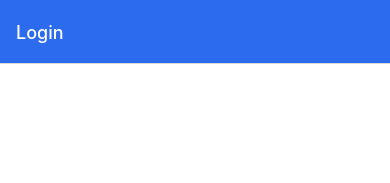
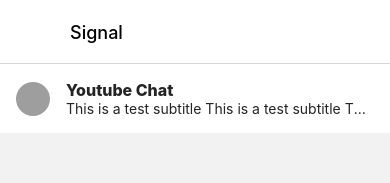
Before and after one commit to electrojam/signal-clone-yt, a React Native app: screen /Home in a window 390 px wide. Shown: the top 183 px of the page. Built offline with nearby package versions, Linux system fonts and the light colour scheme; grey boxes are pictures that could not be loaded.

Commit message:
updateProfile solved + HomeScreen chats

```diff
--- a/App.js
+++ b/App.js
@@ -4,6 +4,7 @@
 import { createNativeStackNavigator } from '@react-navigation/native-stack';
 import LoginScreen from './screens/LoginScreen';
 import RegisterScreen from './screens/RegisterScreen';
+import HomeScreen from './screens/HomeScreen';
 
 const Stack = createNativeStackNavigator()
 
@@ -16,9 +17,13 @@
 export default function App() {
   return (
     <NavigationContainer>
-      <Stack.Navigator screenOptions={globalScreenOptions}>
+      <Stack.Navigator
+        initialRouteName='Home'
+        screenOptions={globalScreenOptions}
+      >
         <Stack.Screen name="Login" component={LoginScreen}/>
         <Stack.Screen name="Register" component={RegisterScreen}/>
+        <Stack.Screen name="Home" component={HomeScreen}/>
       </Stack.Navigator>
     </NavigationContainer>
   );
--- /dev/null
+++ b/components/CustomListItem.js
@@ -0,0 +1,29 @@
+import { Avatar, ListItem } from '@rneui/themed'
+import React from 'react'
+import { StyleSheet, Text, View } from 'react-native'
+
+
+export default function CustomListItem({ id, chatName, enterChat }) {
+  return (
+    <ListItem>
+      <Avatar
+        rounded
+        source={{
+          uri:
+            "https://cdn.pixabay.com/photo/2015/10/05/22/37/blank-profile-picture-973460__340.png",
+        }}
+      />
+      <ListItem.Content>
+        <ListItem.Title style={{ fontWeight: "800" }}>
+          Youtube Chat
+        </ListItem.Title>
+        <ListItem.Subtitle numberOfLines={1} ellipsizeMode="tail">
+          This is a test subtitle This is a test subtitle This is a test subtitle
+          This is a test subtitle This is a test subtitle This is a test subtitle
+        </ListItem.Subtitle>
+      </ListItem.Content>
+    </ListItem>
+  )
+}
+
+const styles = StyleSheet.create({})
--- a/firebase.js
+++ b/firebase.js
@@ -1,3 +1,10 @@
+import { initializeAuth, getReactNativePersistence } from 'firebase/auth/react-native';
+import { initializeApp } from 'firebase/app'
+import { getFirestore } from "firebase/firestore"
+
+import AsyncStorage from '@react-native-async-storage/async-storage';
+import { getAuth } from 'firebase/auth';
+
 const firebaseConfig = {
   apiKey: "AIzaSyDgfuIF2UfugXc3znf64S0VJMcf9mbfLPc",
   authDomain: "signal-clone-yt-770bf.firebaseapp.com",
@@ -6,3 +13,13 @@
   messagingSenderId: "225432532969",
   appId: "1:225432532969:web:6ac9cfa34b52890765fd78"
 };
+
+// Initialize Firebase
+const app = initializeApp(firebaseConfig);
+// const auth = getAuth(app);
+const auth = initializeAuth(app, {
+  persistence: getReactNativePersistence(AsyncStorage)
+});
+const db = getFirestore()
+
+export { auth, db }
--- /dev/null
+++ b/screens/HomeScreen.js
@@ -0,0 +1,36 @@
+import React, { useLayoutEffect } from 'react'
+import { Avatar } from '@rneui/themed'
+import { ScrollView, StyleSheet, Text, TouchableOpacity, View } from 'react-native'
+import { SafeAreaView } from 'react-native-safe-area-context'
+import CustomListItem from '../components/CustomListItem'
+import { auth } from '../firebase'
+
+export default function HomeScreen({ navigation }) {
+
+useLayoutEffect(() => {
+  navigation.setOptions({
+    title: "Signal",
+    headerStyle : { backgroundColor: "#fff" },
+    headerTitleStyle: { color: "black" },
+    headerTintColor: "black",
+    headerLeft: () => (
+      <View style={{ marginLeft: 20 }}>
+        <TouchableOpacity>
+          <Avatar rounded source={{ uri: auth?.currentUser?.photoURL}} />
+        </TouchableOpacity>
+      </View>
+
+    ),
+  })
+}, [])
+
+  return (
+    <SafeAreaView>
+      <ScrollView>
+        <CustomListItem />
+      </ScrollView>
+    </SafeAreaView>
+  )
+}
+
+const styles = StyleSheet.create({})
--- a/screens/LoginScreen.js
+++ b/screens/LoginScreen.js
@@ -1,12 +1,22 @@
-import React, { useState } from 'react'
-import { KeyboardAvoidingView, View, Platform, StyleSheet, Text } from 'react-native'
+import React, { useEffect, useState } from 'react'
+import { KeyboardAvoidingView, View, Platform, StyleSheet } from 'react-native'
 import { Button, Image, Input } from "@rneui/themed";
 import { StatusBar } from 'expo-status-bar';
+import { auth } from '../firebase';
 
 const LoginScreen = ({ navigation }) => {
   const [email, setEmail] = useState("")
   const [password, setPassword] = useState("")
 
+  useEffect(() => {
+    const unsubscribe = auth.onAuthStateChanged((authUser) => {
+      if (authUser) {
+        navigation.replace("Home")
+      }
+    })
+
+    return unsubscribe
+  }, [])
 
   const signIn = () => {
 
--- a/screens/RegisterScreen.js
+++ b/screens/RegisterScreen.js
@@ -2,6 +2,8 @@
 import { KeyboardAvoidingView, View, Platform, StyleSheet } from 'react-native'
 import { StatusBar } from 'expo-status-bar'
 import { Button, Input, Text } from '@rneui/themed'
+import { auth } from '../firebase'
+import { createUserWithEmailAndPassword, updateProfile } from 'firebase/auth';
 
 const RegisterScreen = ({ navigation }) => {
   const [name, setName] = useState("")
@@ -15,7 +17,20 @@
     })
   }, [navigation])
 
-  const register = () => {}
+
+  const register = async () => {
+    await createUserWithEmailAndPassword(auth, email, password)
+      .then((authUser) => {
+        updateProfile((authUser.user), {
+          displayName: name,
+          photoURL:
+            imageUrl ||
+            "https://cdn.pixabay.com/photo/2015/10/05/22/37/blank-profile-picture-973460__340.png",
+        });
+      })
+      .catch((error) => alert(error.message)
+      );
+  }
 
   return (
     <KeyboardAvoidingView
```
Also changed, not shown: metro.config.js (added, +7 -0 lines).
